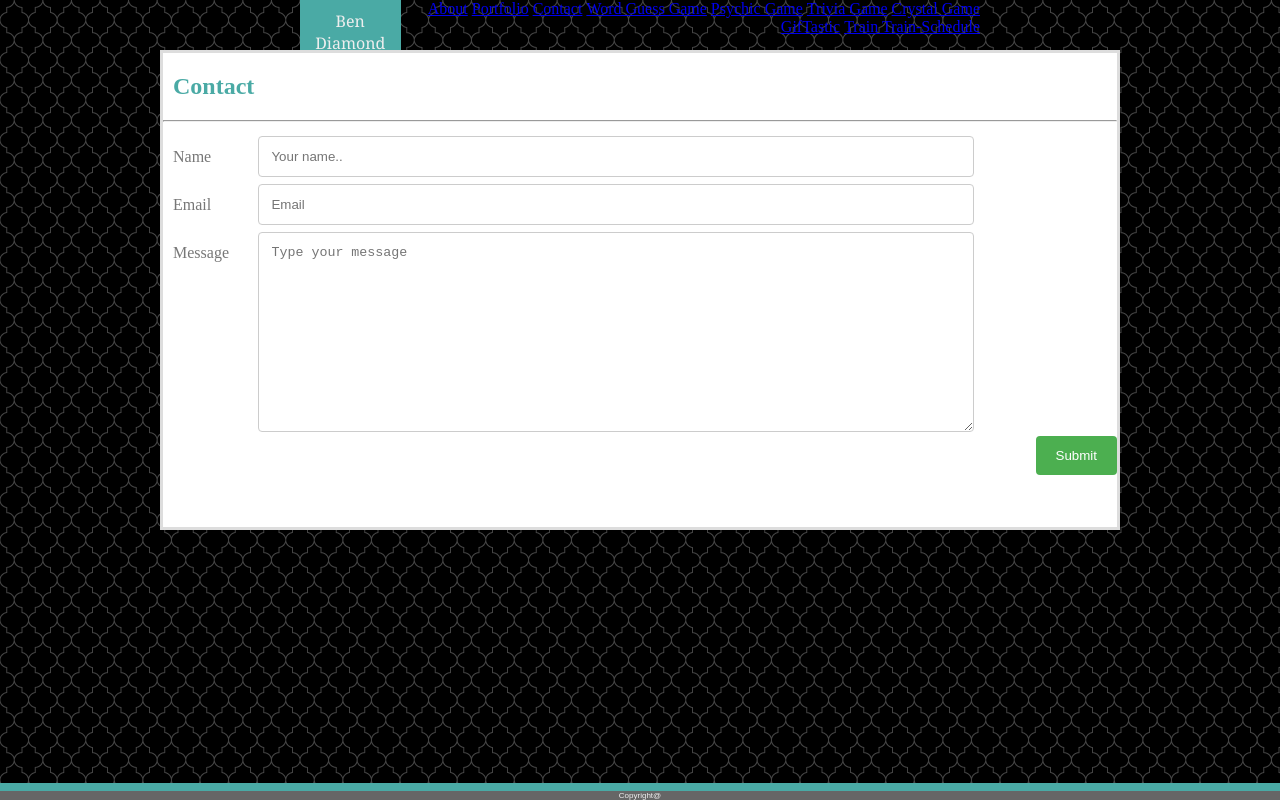
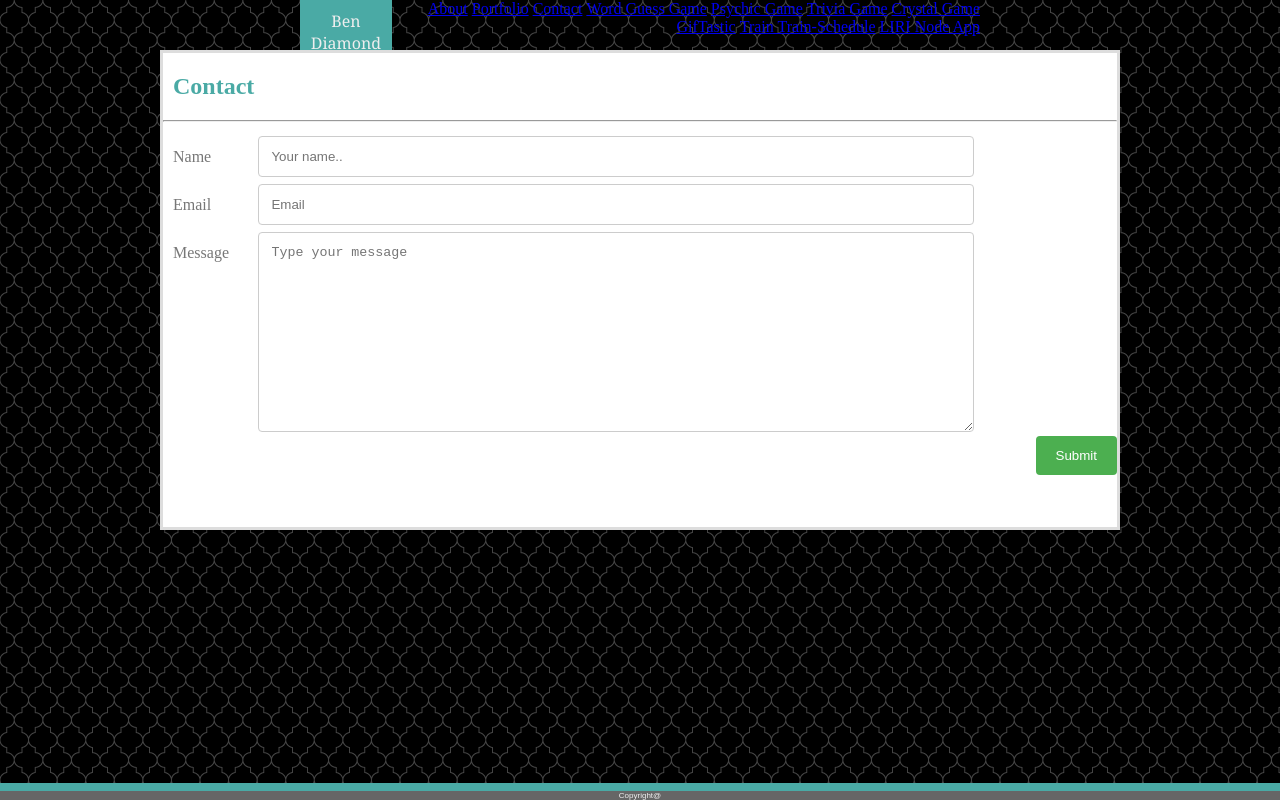
Before and after one commit to DarkCypher777/Basic-Portfolio, a plain HTML site: page Contact.html in a window 1280 px wide. Drawn offline with Linux system fonts and the light colour scheme.

Commit message:
updated links

```diff
--- a/Contact.html
+++ b/Contact.html
@@ -22,6 +22,7 @@
             <li><a href="https://darkcypher777.github.io/unit-4-game/">Crystal Game</a></li>
             <li><a href="https://darkcypher777.github.io/GifTastic/">GifTastic</a></li>
             <li><a href="https://darkcypher777.github.io/Train-Schedule/">Train Train-Schedule</a></li>
+            <li><a href="https://github.com/DarkCypher777/liri-node-app">LIRI Node App</a></li>
         </ul>
     </div>
 
```
Also changed, not shown: Portfolio.html (+1 -0 lines), index.html (+1 -0 lines).
